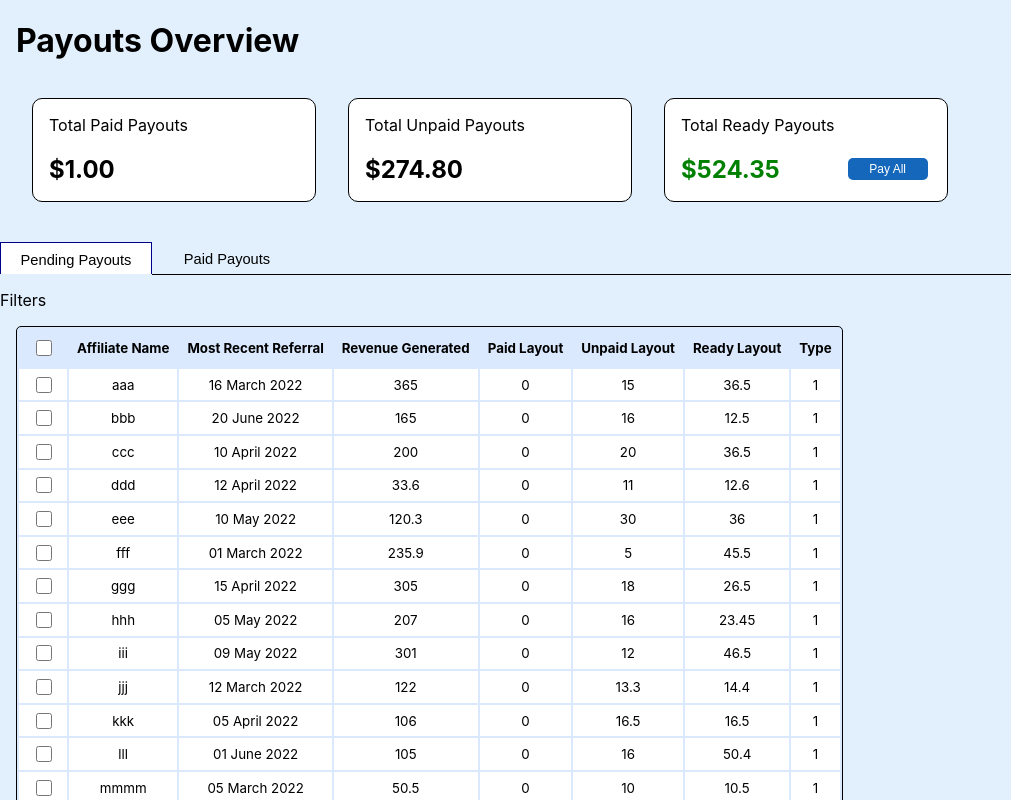
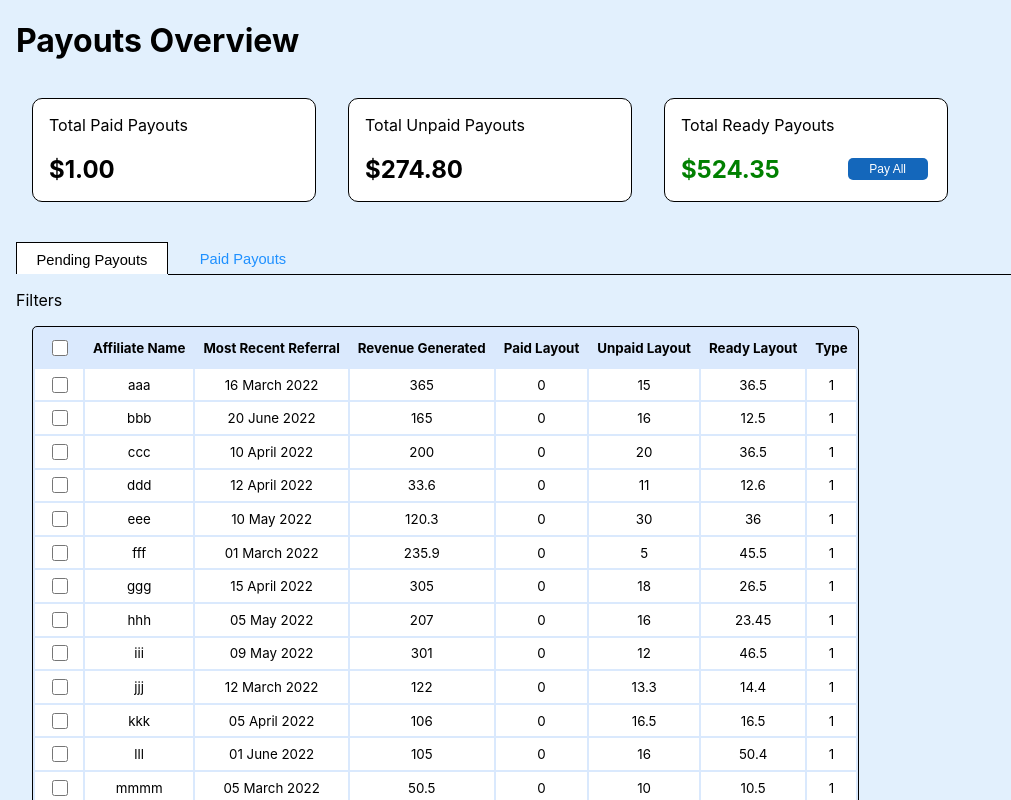
Before and after one commit to omid-94/react-practice-social-snowball, a React (Create React App) app: page / in a window 1280 px wide. Shown: the top 800 px of the page, without its empty margins (0-1011 px from the left). Built offline with nearby package versions, Linux system fonts and the light colour scheme.

Commit message:
A little css trimming, TabLayout

```diff
--- a/src/components/TabLyouts/TabLayout.module.css
+++ b/src/components/TabLyouts/TabLayout.module.css
@@ -1,8 +1,7 @@
 .TabContainer{
   display: flex;
   flex-direction: column;
-  margin-top: 1rem;
-  margin-bottom: 1rem;
+  margin: 1rem;
 }
 .TabBarContainer {
   display: flex;
@@ -15,14 +14,14 @@
   width: 150px;
   font-size: 11pt;
   height: 2rem;
-
   border: 0px;
+  color: dodgerblue;
   border-bottom: 1px;
   border-color: black;
   border-style: solid;
 }
 .TabButtonContainerActive{
-  border: 1px solid darkblue;
+  border: 1px solid black;
   border-bottom: 0;
   border-width: 1px;
   color: black;
@@ -43,6 +42,7 @@
   outline: 0;
   height: 2rem;
   line-height: 2rem;
+  color: inherit;
 }
 .TabContent{
   display: flex;
```
